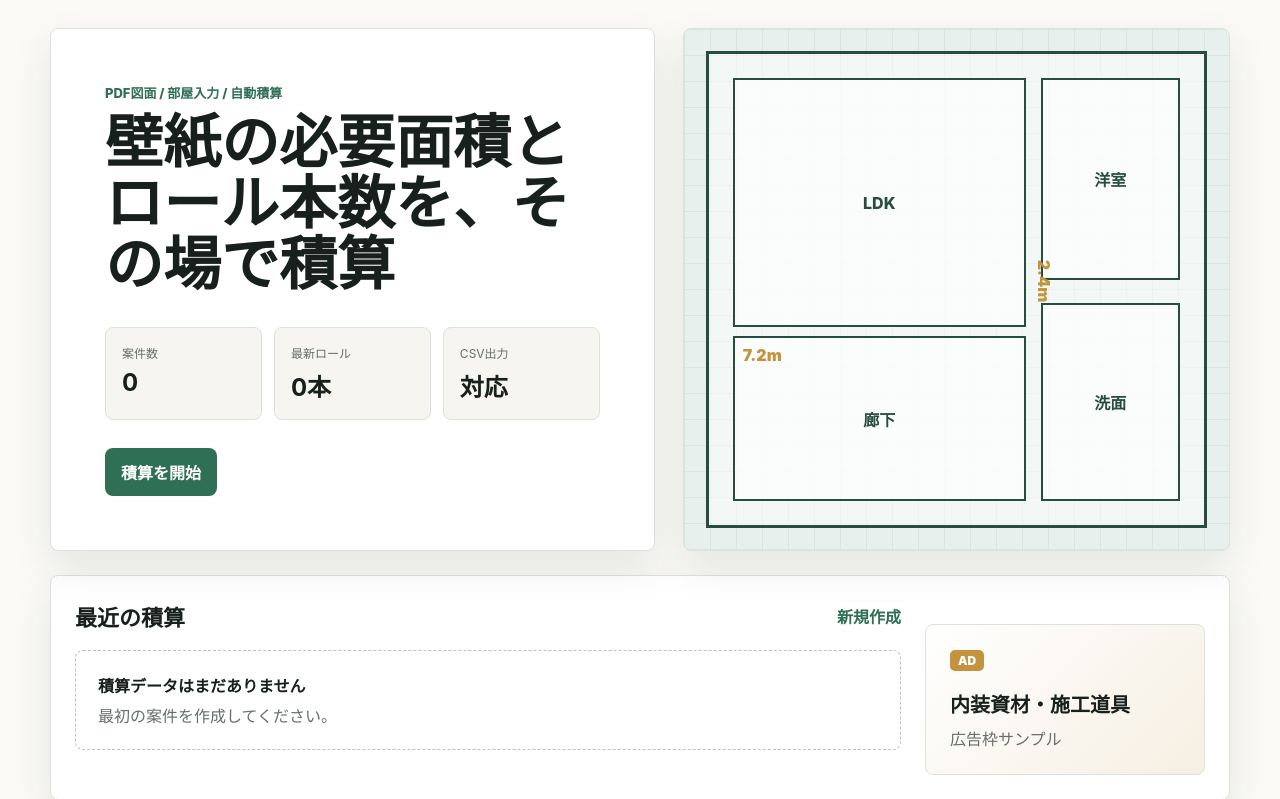
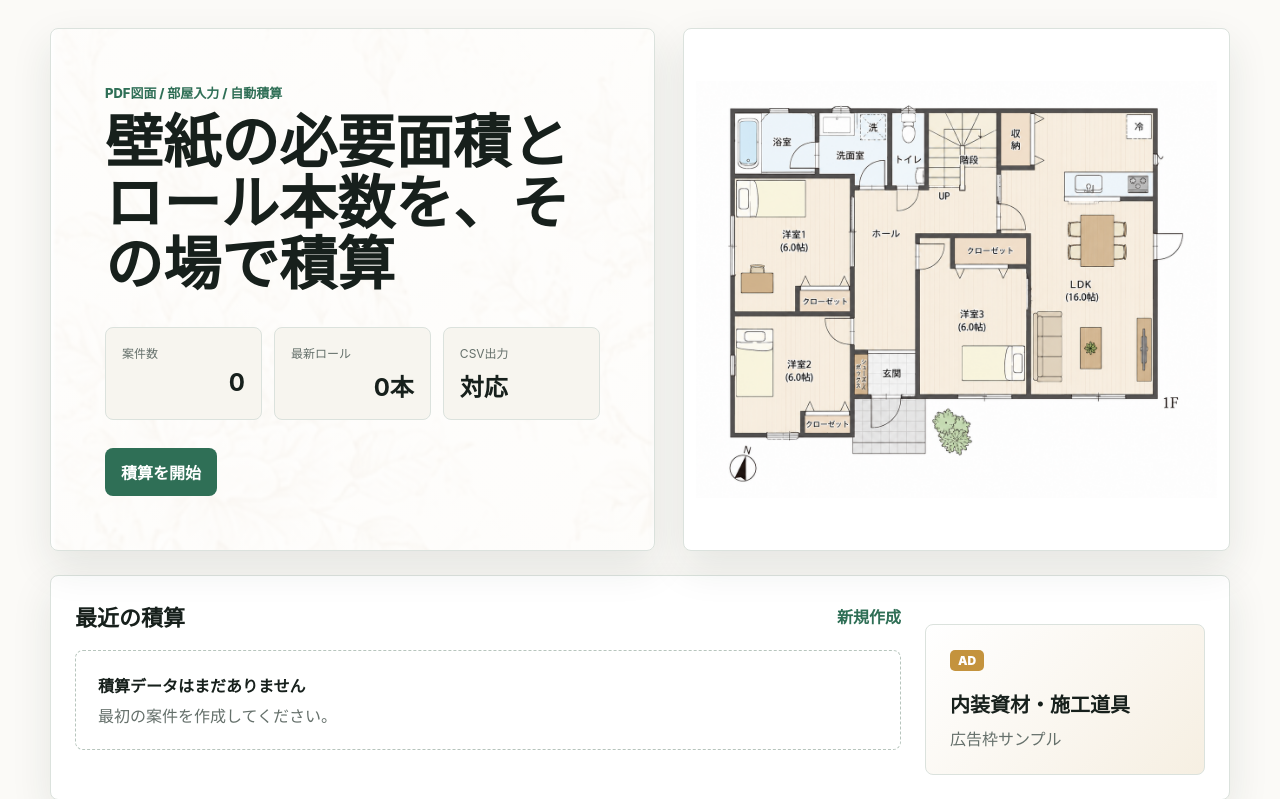
Before and after one commit to masumitachibana4649-creator/Sekisan-Project, a Django app: page / in a window 1280 px wide. Shown: the part 75-874 px from the top of the page. Run offline with Django 5.2, Linux system fonts and the light colour scheme; data that the repository does not hold is empty.

Commit message:
Update dashboard visuals and project documents

```diff
--- a/estimator/static/estimator/styles.css
+++ b/estimator/static/estimator/styles.css
@@ -91,6 +91,9 @@ main {
   display: flex;
   flex-direction: column;
   justify-content: center;
+  background:
+    linear-gradient(rgba(255, 255, 255, 0.84), rgba(255, 255, 255, 0.84)),
+    url("dashboard-wallpaper-no7.png") center / cover;
 }
 
 .page-kicker {
@@ -141,6 +144,13 @@ h2 {
   font-size: 24px;
 }
 
+.metric-strip div:not(:last-child) strong,
+.summary-grid div:not(:last-child) strong,
+.method-summary strong {
+  display: block;
+  text-align: right;
+}
+
 .primary-action,
 .secondary-action,
 .icon-link {
@@ -175,46 +185,20 @@ h2 {
 }
 
 .drawing-panel {
-  padding: 22px;
-  background:
-    linear-gradient(rgba(47, 111, 86, 0.08) 1px, transparent 1px),
-    linear-gradient(90deg, rgba(47, 111, 86, 0.08) 1px, transparent 1px),
-    var(--blueprint);
-  background-size: 26px 26px;
+  padding: 12px;
+  display: grid;
+  place-items: center;
+  background: #fff;
 }
 
-.plan-card {
-  position: relative;
+.dashboard-plan {
   width: 100%;
   height: 100%;
   min-height: 360px;
-  border: 3px solid #274c41;
-  background: rgba(255, 255, 255, 0.48);
+  display: block;
+  object-fit: contain;
+  object-position: center;
 }
-
-.room-shape {
-  position: absolute;
-  display: grid;
-  place-items: center;
-  border: 2px solid #274c41;
-  background: rgba(255, 255, 255, 0.7);
-  font-weight: 800;
-  color: #274c41;
-}
-
-.living { inset: 24px 36% 42% 24px; }
-.hall { inset: 60% 36% 24px 24px; }
-.bed { inset: 24px 24px 52% 67%; }
-.bath { inset: 53% 24px 24px 67%; }
-
-.measure {
-  position: absolute;
-  color: var(--gold);
-  font-weight: 900;
-}
-
-.measure.horizontal { left: 34px; bottom: 34%; }
-.measure.vertical { right: 28%; top: 46%; transform: rotate(90deg); }
 
 .two-column {
   display: grid;
@@ -265,6 +249,7 @@ h2 {
   font-weight: 900;
   color: var(--green);
   white-space: nowrap;
+  text-align: right;
 }
 
 .empty-state {
@@ -357,6 +342,10 @@ input, textarea, select {
   font: inherit;
 }
 
+input[type="number"] {
+  text-align: right;
+}
+
 textarea { resize: vertical; }
 .wide { grid-column: span 2; }
 
@@ -426,6 +415,13 @@ textarea { resize: vertical; }
 .room-total-cell {
   grid-column: 7;
   grid-row: 1;
+  text-align: right;
+}
+
+.result-row span:nth-child(n+2):not(:last-child),
+.room-detail-group > span:not(.room-wallpaper-cell):not(.room-note-cell),
+.wallpaper-summary-row span {
+  text-align: right;
 }
 
 .result-table .room-detail-group:nth-of-type(odd) {
--- a/estimator/templates/estimator/dashboard.html
+++ b/estimator/templates/estimator/dashboard.html
@@ -1,4 +1,5 @@
 {% extends "estimator/base.html" %}
+{% load static %}
 {% block title %}ダッシュボード | 壁紙積算システム{% endblock %}
 
 {% block content %}
@@ -23,14 +24,7 @@
     <a class="primary-action" href="{% url 'project_create' %}">積算を開始</a>
   </div>
   <aside class="drawing-panel" aria-label="図面プレビュー">
-    <div class="plan-card">
-      <div class="room-shape living">LDK</div>
-      <div class="room-shape hall">廊下</div>
-      <div class="room-shape bed">洋室</div>
-      <div class="room-shape bath">洗面</div>
-      <div class="measure horizontal">7.2m</div>
-      <div class="measure vertical">2.4m</div>
-    </div>
+    <img class="dashboard-plan" src="{% static 'estimator/dashboard-plan.png' %}" alt="平面図プレビュー">
   </aside>
 </section>
 
```
Also changed, not shown: estimator/static/estimator/dashboard-plan.png (added), estimator/static/estimator/dashboard-wallpaper-no7.png (added), 10 other files.
